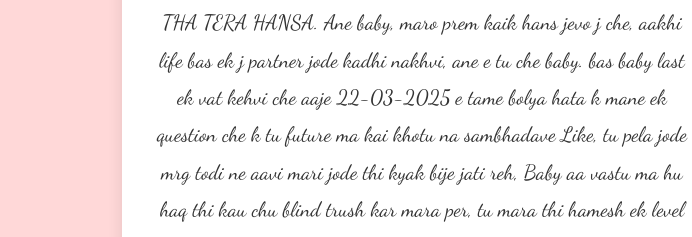
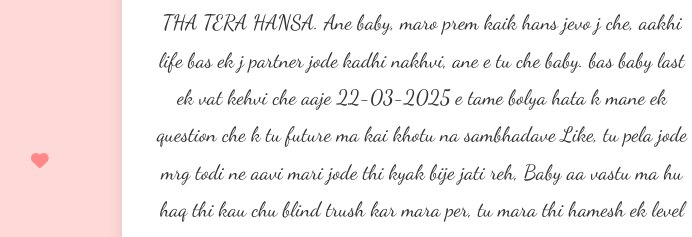
Before and after one commit to abhigt2733/love-story-website, a plain HTML site: page index.html in a window 1280 px wide. Shown: the part 10675-10912 px from the top of the page, 218-910 px from the left. Drawn offline with nearby package versions, Linux system fonts and the light colour scheme.

Commit message:
Update index.html

```diff
--- a/index.html
+++ b/index.html
@@ -307,6 +307,9 @@
                 </div>
             </div>
         </div>
+         <div class="heart-path">
+                <!-- Hearts will follow this path -->
+            </div>
     </section>
 
     <footer>
```
